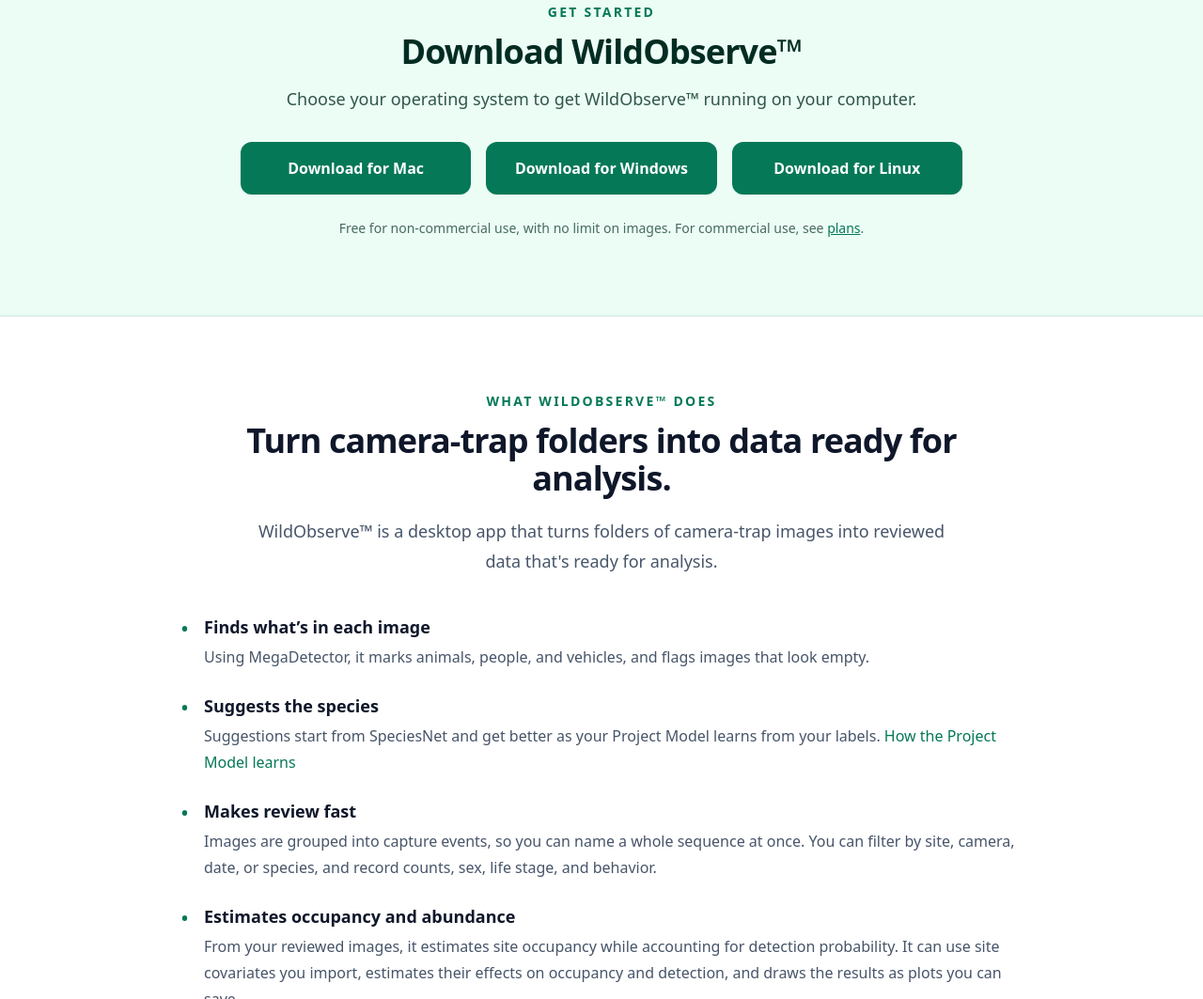
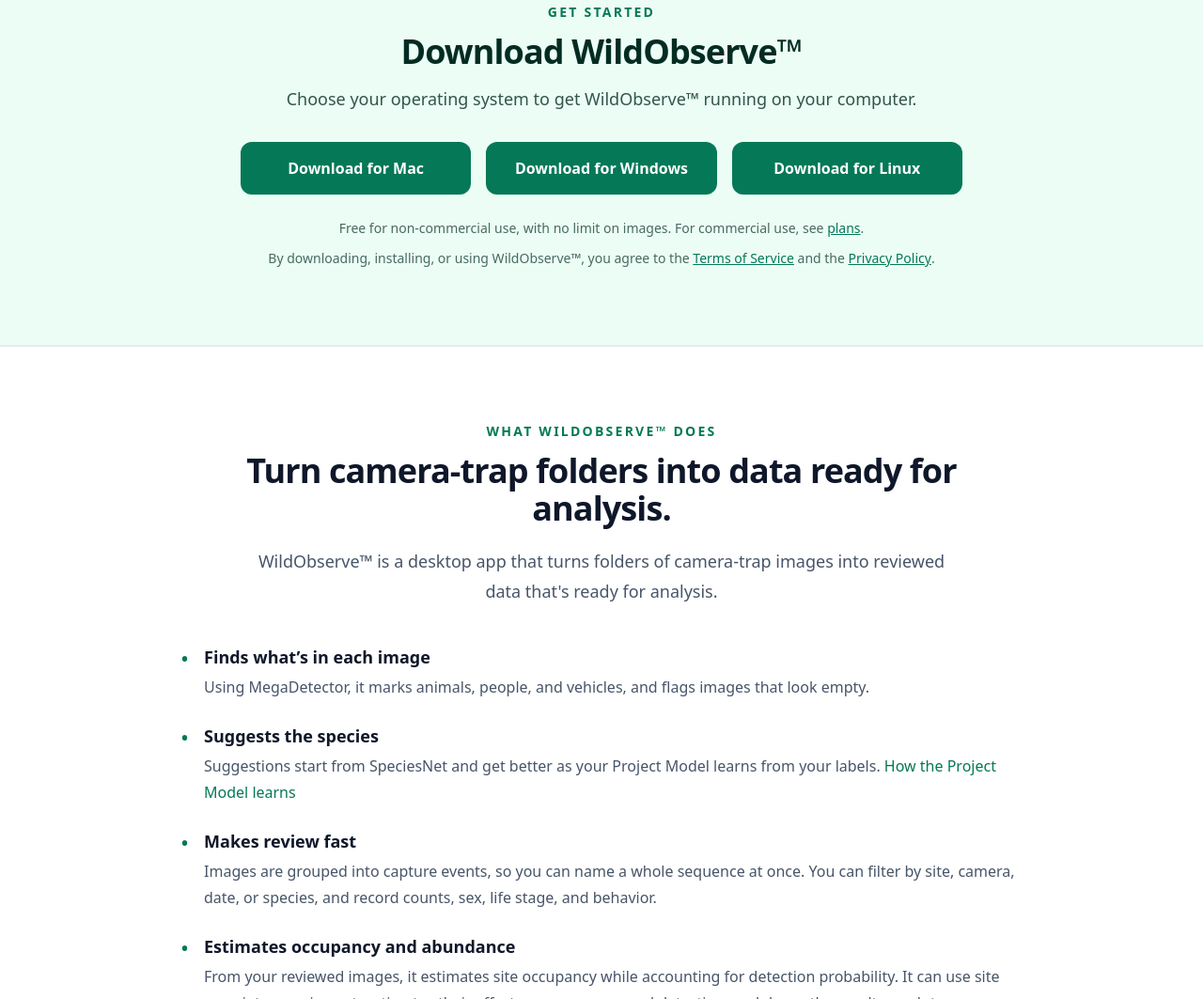
Before and after one commit to QScienceC/QScienceC.github.io, a plain HTML site: page WildObserve/index.html in a window 1280 px wide. Shown: the part 1005-2068 px from the top of the page at 94% size. Drawn offline with nearby package versions, Linux system fonts and the light colour scheme; no server answers.

Commit message:
WildObserve: downloading, installing, or using it means agreeing to the Terms of Service and Privacy Policy (notice under the download buttons and in the user guide)
Co-Authored-By: Claude Opus 5.5 <noreply@anthropic.com>

```diff
--- a/WildObserve/index.html
+++ b/WildObserve/index.html
@@ -376,6 +376,7 @@
           </a>
         </div>
         <p class="mt-6 text-sm leading-6 text-emerald-950/70">Free for non-commercial use, with no limit on images. For commercial use, see <a href="plans.html" class="font-medium text-emerald-700 underline hover:text-emerald-800">plans</a>.</p>
+        <p class="mt-2 text-sm leading-6 text-emerald-950/70">By downloading, installing, or using WildObserve™, you agree to the <a href="terms.html" class="font-medium text-emerald-700 underline hover:text-emerald-800">Terms of Service</a> and the <a href="privacy.html" class="font-medium text-emerald-700 underline hover:text-emerald-800">Privacy Policy</a>.</p>
       </div>
     </section>
 
```
Also changed, not shown: WildObserve/user_guide.html (+1 -0 lines).
